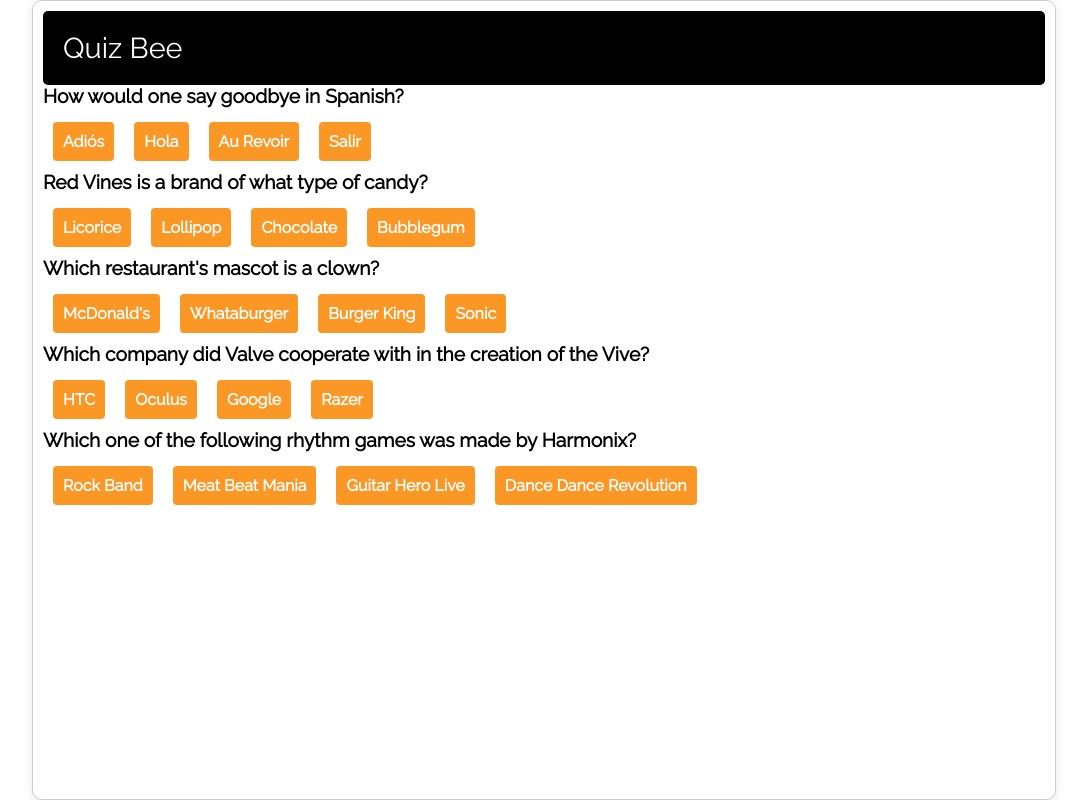
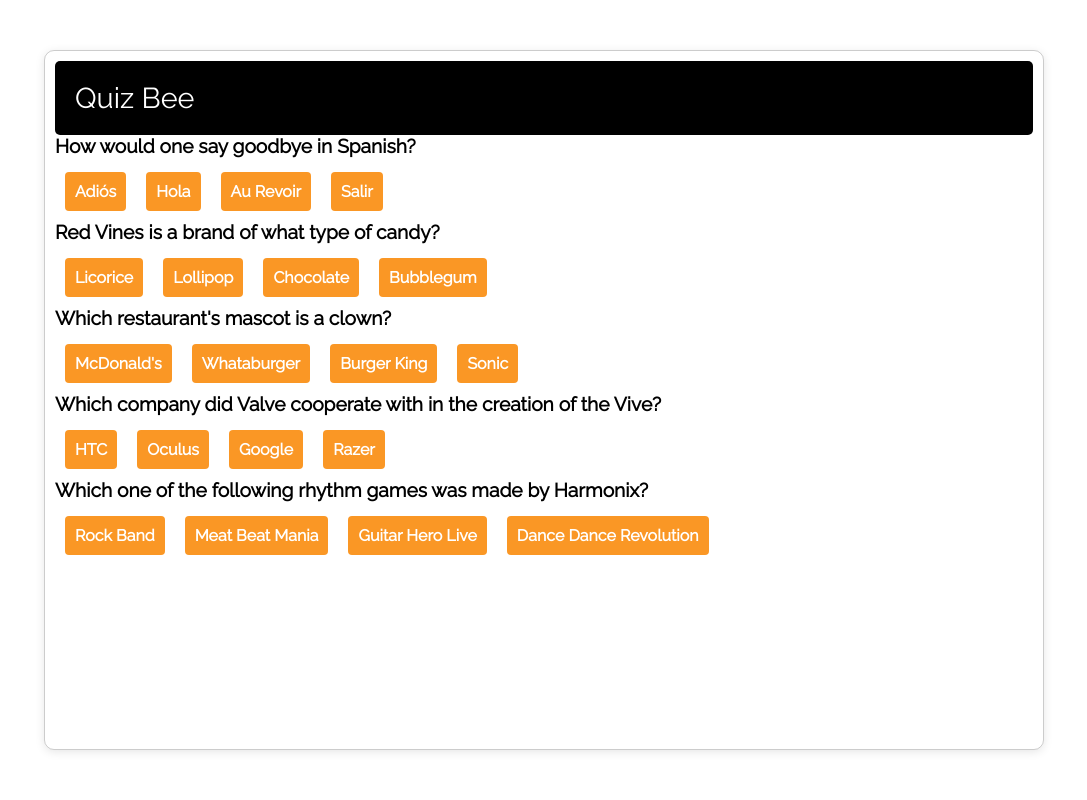
Before and after one commit to barbzlornah/QuizApp, a React app in the folder quizbee/: page / in a window 1280 px wide. Shown: the whole page, without its empty margins (96-1183 px from the left). Built offline with nearby package versions, Linux system fonts and the light colour scheme.

Commit message:
new commit

```diff
--- a/quizbee/src/assets/style.css
+++ b/quizbee/src/assets/style.css
@@ -6,8 +6,8 @@
 
 .container {
   position: absolute;
-  width: 1024px;
-  height: 800px;
+  width: 1000px;
+  height: 700px;
   border: 1px solid rgba(0, 0, 0, 0.2);
   box-shadow: 0px 2px 10px rgba(0, 0, 0, 0.1);
   border-radius: 10px;
```
Also changed, not shown: 1 other file.
